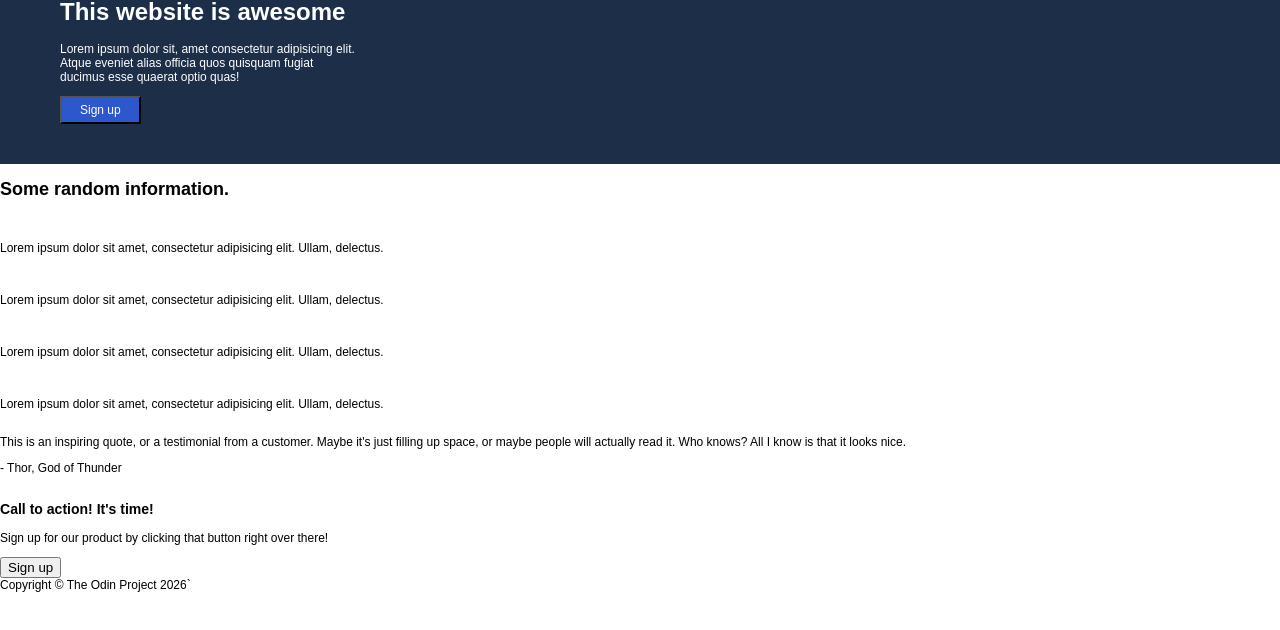
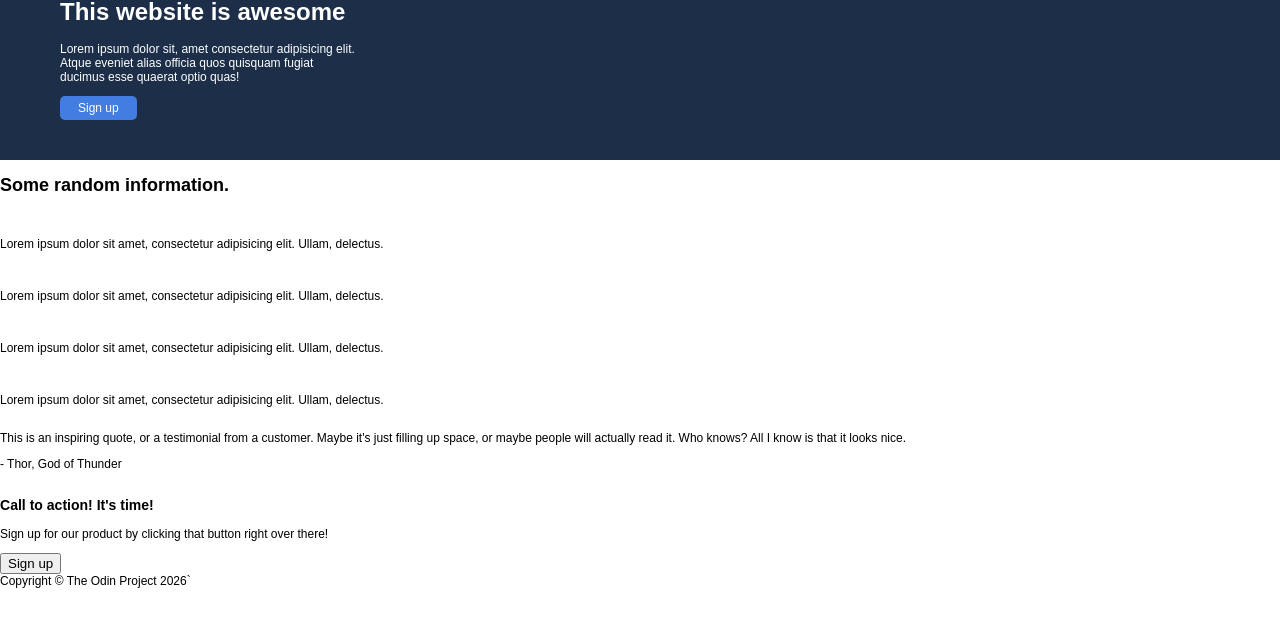
Before and after one commit to p-ter-plekke/landing-page, a plain HTML site: page index.html in a window 1280 px wide. Shown: the part 92-722 px from the top of the page. Drawn offline with Linux system fonts and the light colour scheme.

Commit message:
Add styling to Sign up button

```diff
--- a/style.css
+++ b/style.css
@@ -52,9 +52,9 @@
     font-size: 12px;
     color: white;
     padding: 5px 18px;
-    background-color: rgb(44, 87, 205);
-    box-shadow: none;
-    /* Ga verder met schaduw button verwijderen. */
+    background-color: rgb(66, 125, 226);
+    border: none;
+    border-radius: 5px;
 }
 
 .intro-image img {
```
